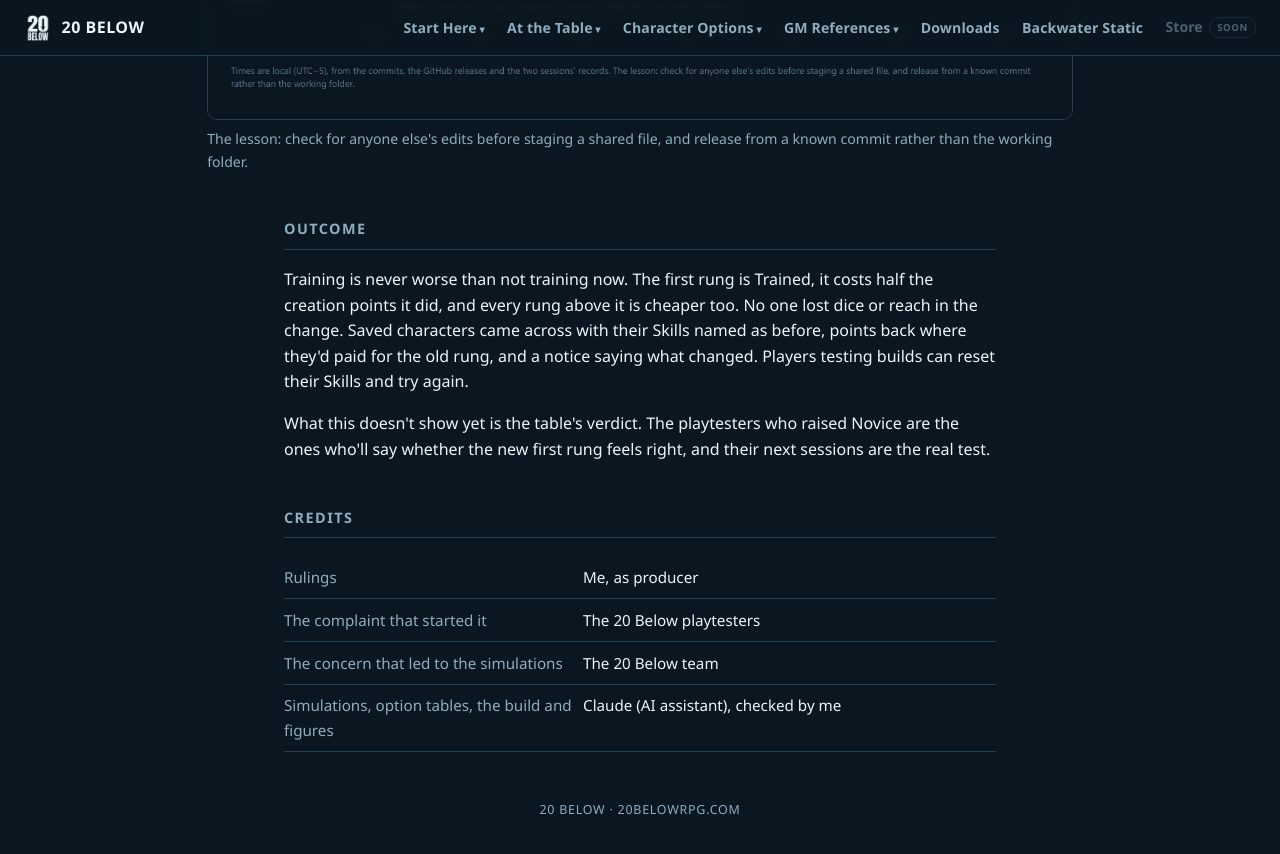
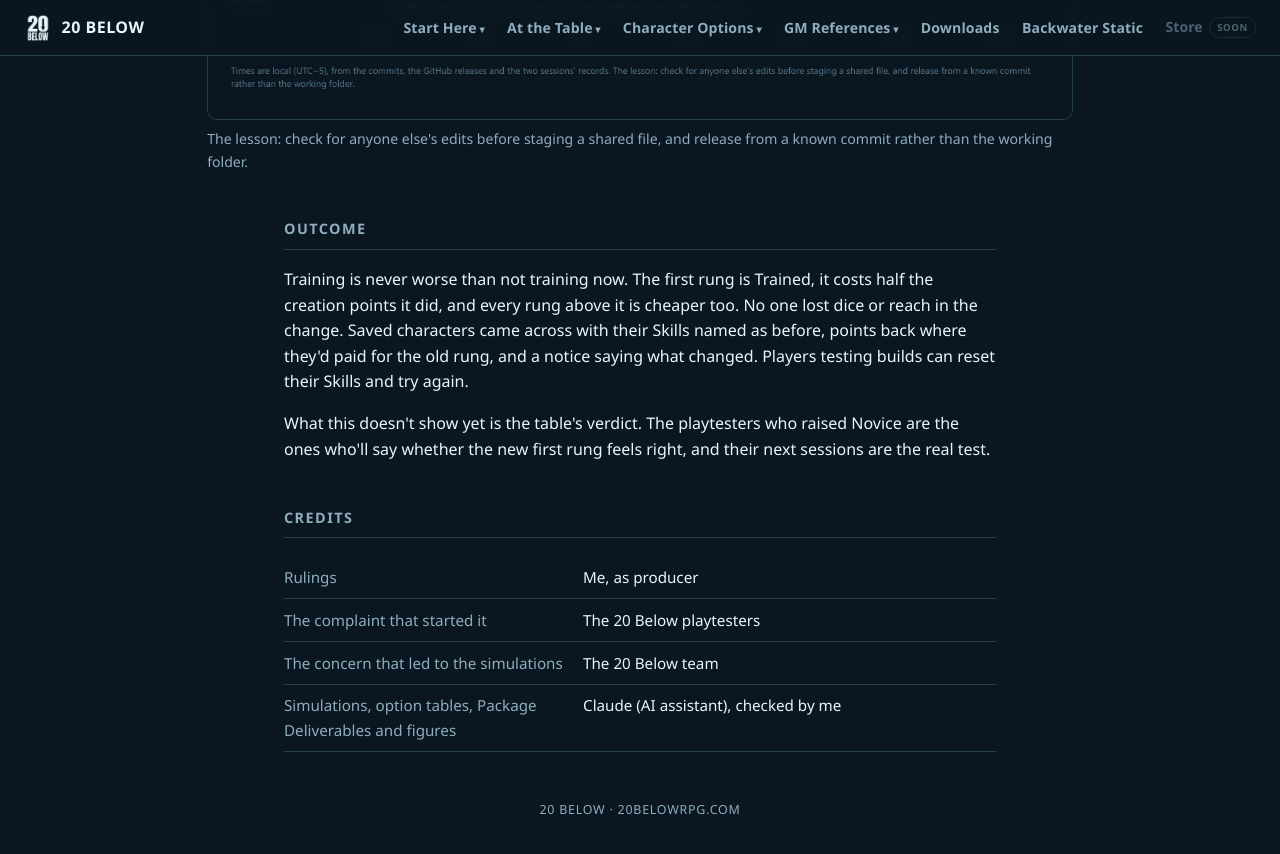
Before and after one commit to feralucce/20_Below, a Jekyll site: the page built from docs/case-study-novice.html, in a window 1280 px wide and 900 px high, scrolled down 6925 px. Shown: the top 854 px of the window. Built offline with Jekyll 4.4.1, drawn with Linux system fonts in a browser that asks for light colours.

Commit message:
Portfolio: credit Package Deliverables in three case studies
Co-Authored-By: Claude Opus 5.5 <noreply@anthropic.com>

```diff
--- a/docs/case-study-novice.html
+++ b/docs/case-study-novice.html
@@ -150,7 +150,7 @@
     <tr><td>Rulings</td><td>Me, as producer</td></tr>
     <tr><td>The complaint that started it</td><td>The 20 Below playtesters</td></tr>
     <tr><td>The concern that led to the simulations</td><td>The 20 Below team</td></tr>
-    <tr><td>Simulations, option tables, the build and figures</td><td>Claude (AI assistant), checked by me</td></tr>
+    <tr><td>Simulations, option tables, Package Deliverables and figures</td><td>Claude (AI assistant), checked by me</td></tr>
   </table>
 
   <footer>20 Below &middot; 20belowrpg.com</footer>
--- a/docs/case-study-onboarding.html
+++ b/docs/case-study-onboarding.html
@@ -153,7 +153,7 @@
     <tr><td>Decisions</td><td>Me, as producer</td></tr>
     <tr><td>The feedback that rebuilt gear buying</td><td>The 20 Below playtesters</td></tr>
     <tr><td>Clarity review of the gear shop</td><td>Rilla Scarberry, language expert</td></tr>
-    <tr><td>Builds and drafts</td><td>Claude (AI assistant), checked by me</td></tr>
+    <tr><td>Package Deliverables and drafts</td><td>Claude (AI assistant), checked by me</td></tr>
   </table>
 
   <footer>20 Below &middot; 20belowrpg.com</footer>
--- a/docs/case-study-performance-support.html
+++ b/docs/case-study-performance-support.html
@@ -172,7 +172,7 @@
   <table class="credits">
     <tr><td>Decisions and rulings</td><td>Me, as producer</td></tr>
     <tr><td>The Jack of all Trades request</td><td>Hillary McKey, communications, and the game designers</td></tr>
-    <tr><td>Builds, tests, measurements and figures</td><td>Claude (AI assistant), checked by me</td></tr>
+    <tr><td>Package Deliverables, tests, measurements and figures</td><td>Claude (AI assistant), checked by me</td></tr>
     <tr><td>Playtesting</td><td>The 20 Below playtesters, next sessions</td></tr>
   </table>
 
```
